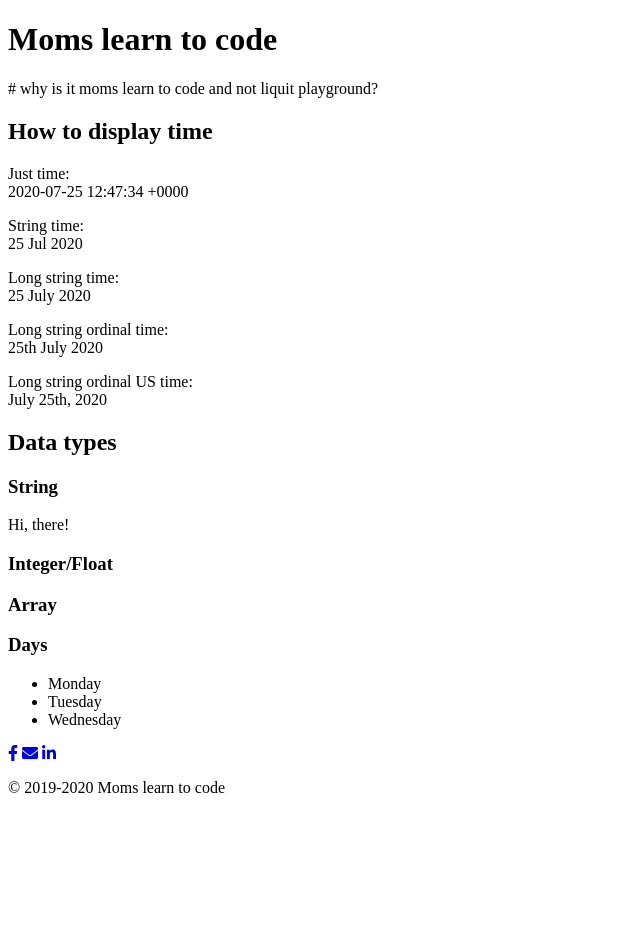
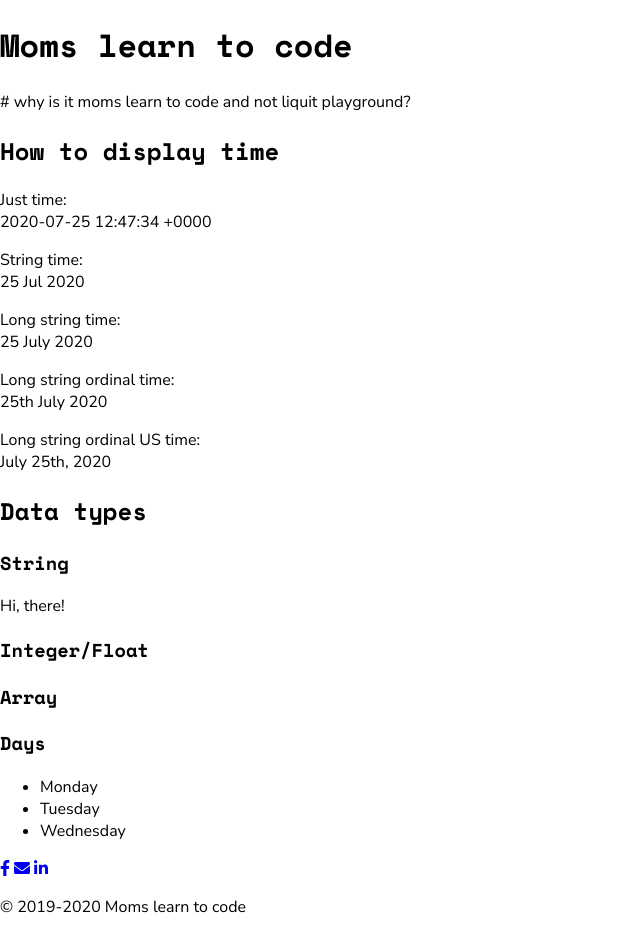
Before and after one commit to hharen/mltc_jekyll, a Jekyll site: the page built from playground.html, in a window 1280 px wide. Shown: the whole page, without its empty margins (0-640 px from the left). Built offline with Jekyll 4.4.1, drawn with Linux system fonts in a browser that asks for light colours; nearby versions of some CDN libraries; before the commit the page ends 900 px from its top, so only the background shows below that.

Commit message:
Add hero part to index page, add css

```diff
--- /dev/null
+++ b/css/main.scss
@@ -0,0 +1,83 @@
+---
+---
+
+body {
+  margin: 0;
+  font-family: 'Nunito Sans', sans-serif;
+}
+
+h1, h2, h3, h4, h5, h6 {
+  font-family: 'Space Mono', sans-serif;
+}
+
+.hero {
+  display: flex;
+  flex-direction: column;
+  justify-content: space-between;
+  height: 100vh;
+  background-image: url(../images/hero-moms-learn-to-code.jpg);
+  background-position: center;
+  background-size: cover;
+  background-repeat: no-repeat;
+  box-sizing: border-box;
+  color: #fff;
+  padding: 1em;
+}
+
+#header {
+  display: flex;
+  justify-content: space-between;
+  align-items: center;
+}
+
+#logo {
+  color: white;
+  text-decoration: none;
+  font-family: 'Space Mono', sans-serif;
+}
+
+.hero-title {
+  max-width: 12em;
+  margin: 0;
+  font-family: 'Nunito Sans', sans-serif;
+  font-size: 12vh;
+  font-weight: bold;
+  line-height: .9;
+  margin-bottom: 0.5em;
+}
+
+@media only screen and (min-width: 32em) { .hero-title { font-size: 16vh; } }
+
+a {
+  text-decoration: none;
+}
+
+.button {
+  padding: 0.5em;
+  color: #fff;
+  text-transform: uppercase;
+  font-size: 18px;
+}
+
+.primary-button {
+  background-color: #ef4f4f;
+}
+
+.primary-button:hover, .outline-button:hover {
+  background-color: #B03A3A;
+  border: none;
+}
+
+.outline-button {
+  border: 1px solid #fff;
+  margin-left: 5px;
+}
+
+.menu-item {
+  padding: 0 5px;
+}
+
+.menu-item:hover {
+  color: #ef4f4f;
+  font-weight: bold;
+}
```
Also changed, not shown: index.html (+17 -1 lines), css/components/buttons.scss (added), 1 other file.
